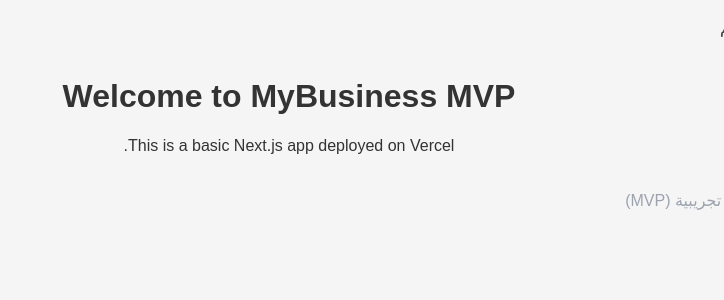
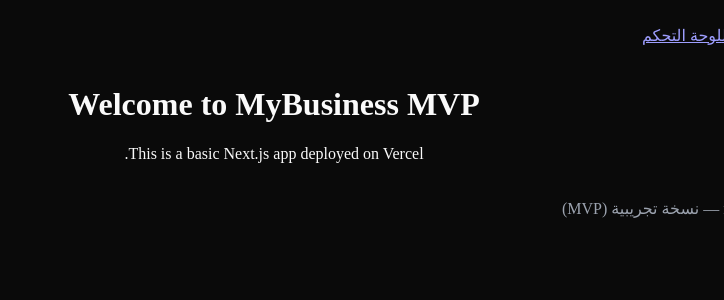
Before and after one commit to Tarek9592/Mybusiness-mvp-, a Next.js app: page / in a window 1280 px wide. Shown: the top 300 px of the page, without its empty margins (556-1280 px from the left). Built offline with nearby package versions, Linux system fonts and the light colour scheme.

Commit message:
Update and rename Globals.css to globals.css

```diff
--- a/app/Globals.css
+++ /dev/null
@@ -1,16 +0,0 @@
-/* Global Styles */
-body {
-  margin: 0;
-  font-family: Arial, sans-serif;
-  background-color: #f5f5f5;
-  color: #333;
-}
-
-a {
-  color: inherit;
-  text-decoration: none;
-}
-
-* {
-  box-sizing: border-box;
-}
--- /dev/null
+++ b/app/globals.css
@@ -0,0 +1,10 @@
+@tailwind base;
+@tailwind components;
+@tailwind utilities;
+
+:root { color-scheme: dark; }
+body { background: #0a0a0a; color: #fafafa; }
+.container { max-width: 72rem; margin-inline: auto; padding-inline: 1rem; }
+.btn { display:inline-flex; align-items:center; justify-content:center; padding:.5rem 1rem; border-radius:.75rem; font-weight:700; background:#059669; transition:.2s; }
+.btn:hover{ background:#047857; }
+.card{ background:#0f0f0f; border:1px solid #1f1f1f; border-radius:1rem; box-shadow:0 10px 30px rgb(0 0 0/0.2); }
```
